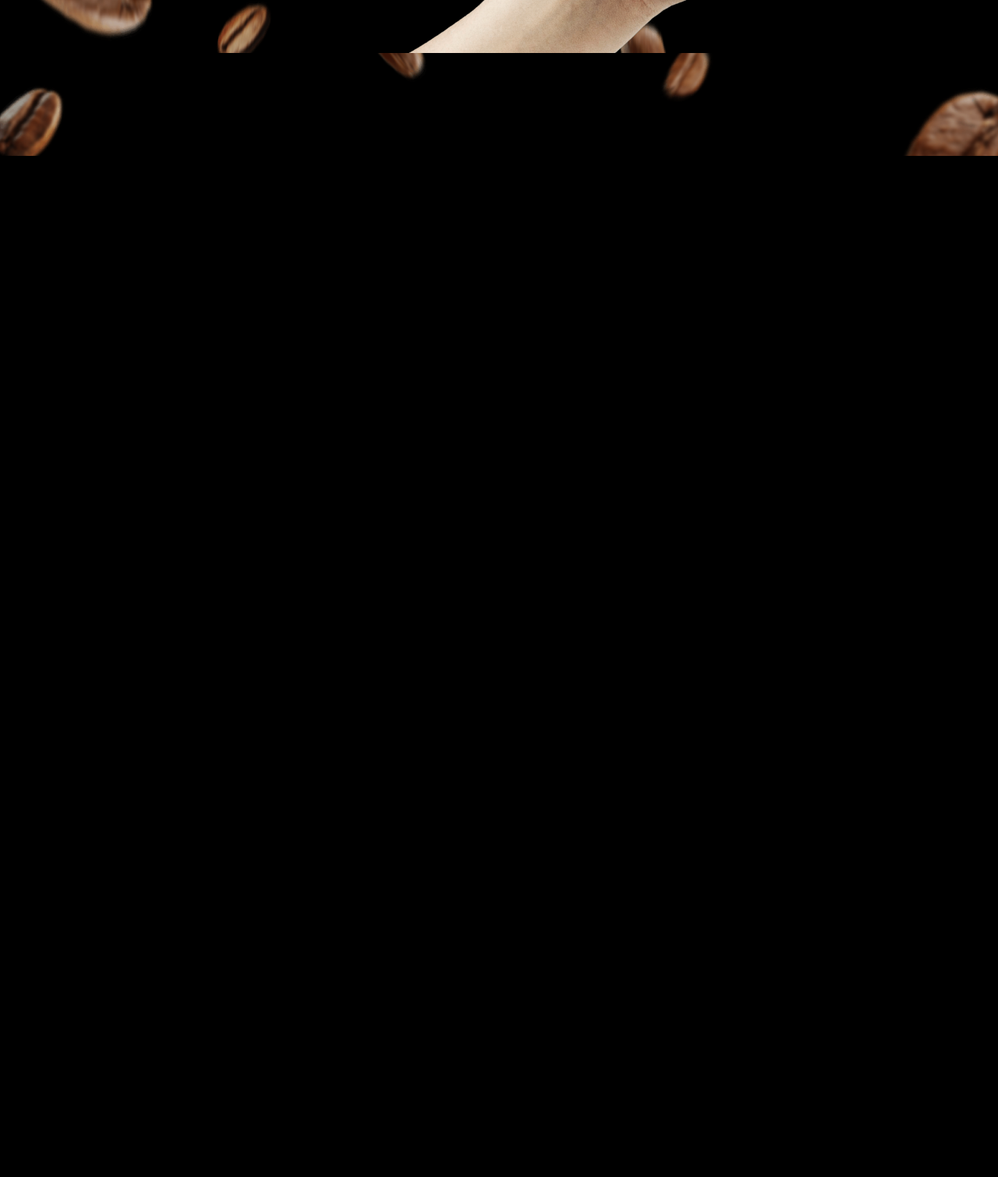
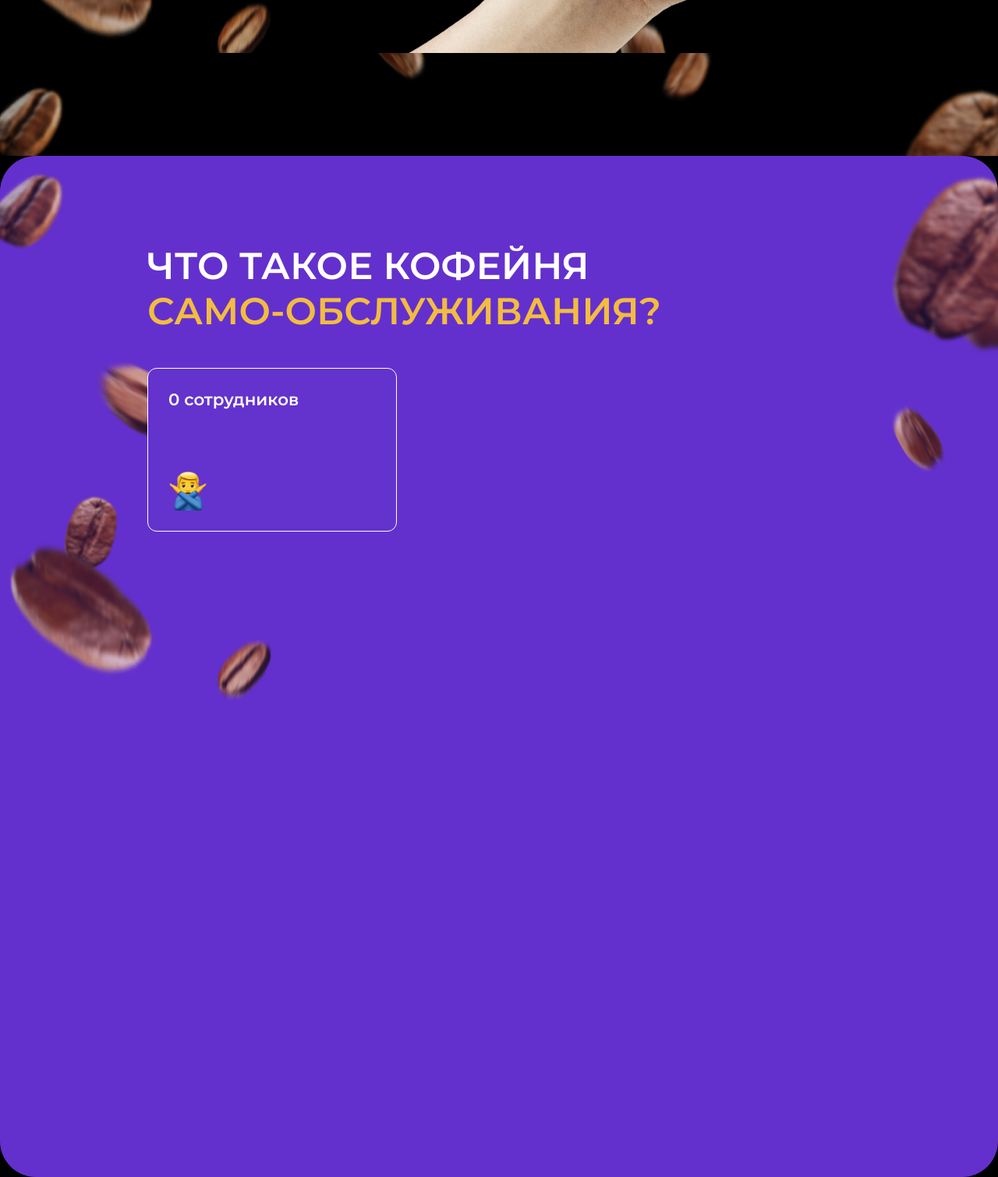
Before and after one commit to FluffyBoi7801/SpringCaffee, a PHP site: page / in a window 1280 px wide; the page is wider, and only the part inside the window is pictured. Shown: the part 638-2148 px from the top of that part at 78% size. Before the commit the page ends 838 px from the top of that part, so only its background shows below. Run offline with PHP 8.4, Linux system fonts and the light colour scheme.

Commit message:
addedCards

```diff
--- a/index.php
+++ b/index.php
@@ -5,7 +5,7 @@
 	<link rel="stylesheet" type="text/css" href="styles/style.css">
 </head>
 <body>
-	<div class="head">
+	<div id="head">
 		<header>
 			<img class="logo" src="images/logo.svg"/>
 			<nav>
@@ -27,5 +27,17 @@
 			<a href="#">Связаться с нами</a>
 		</div>
 	</div>
+	<div id="benefit">
+		<div class="header">
+			<p>ЧТО ТАКОЕ КОФЕЙНЯ</p>
+			<p class="sub">САМО-ОБСЛУЖИВАНИЯ?</p>
+		</div>
+		<div>
+			<div class="card">
+				<p>0 сотрудников</p>
+				<img src="images/stickers/1.png"/>
+			</div>
+		</div>
+	</div>
 </body>
 </html>
--- a/styles/style.css
+++ b/styles/style.css
@@ -7,11 +7,15 @@
 	color: white;
 }
 
+html {
+	scroll-behavior: smooth;
+}
+
 body {
 	background-color: black;
 }
 
-.head {
+#head {
 	height: 838px;
 	background: url(../images/coffeBeansBackground.png);
 	background-size: contain;
@@ -53,9 +57,8 @@ nav a {
 .factory {
 	display: flex;
 	flex-direction: column;
-	width: 100%;
 	margin: 145px 0px 0px 186px;
-	font-size: 48px;
+	font-size: 36pt;
 	line-height: 61px;
 }
 
@@ -75,3 +78,44 @@ nav a {
 	font-size: 14pt;
 	line-height: 70px;
 }
+
+#benefit {
+	height: 1310px;
+	background: #6430CD url(../images/coffeBeansBackgroundBlock.png);
+	background-size: contain;
+	background-repeat: no-repeat;
+	border-radius: 46px;
+	padding: 112px 1px 1px 189px
+}
+
+#benefit .header {
+	font-size: 36pt;
+}
+
+#benefit .sub {
+	color: #F2BC41;
+}
+
+.header {
+	margin-bottom: 44px;
+}
+
+.card {
+	display: flex;
+	flex-direction: column;
+	justify-content: space-between;
+	width: 320px;
+	height: 210px;
+	border: 1px solid white;
+	border-radius: 12px;
+	padding: 26px;
+	background: #6432CD;
+}
+
+.card p {
+	font-size: 16pt;
+}
+
+.card img {
+	width: 50px;
+}
```
Also changed, not shown: images/coffeBeansBackgroundBlock.png (added), images/stickers/1.png (added).
